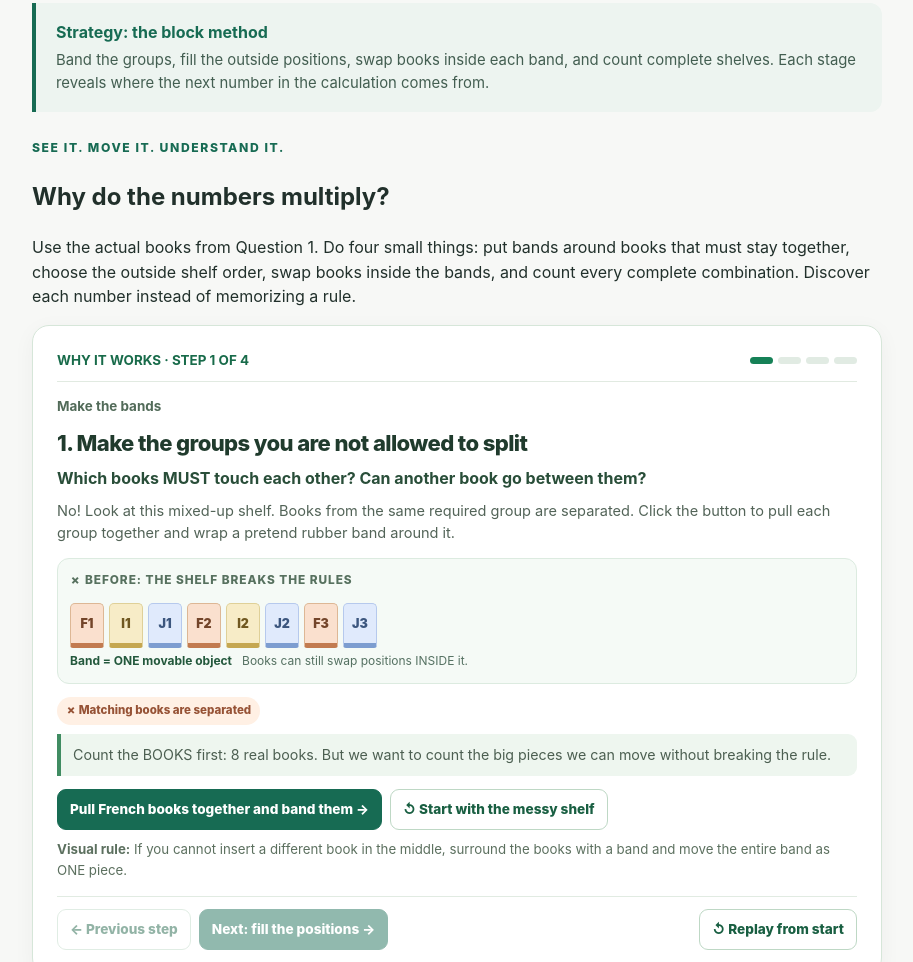
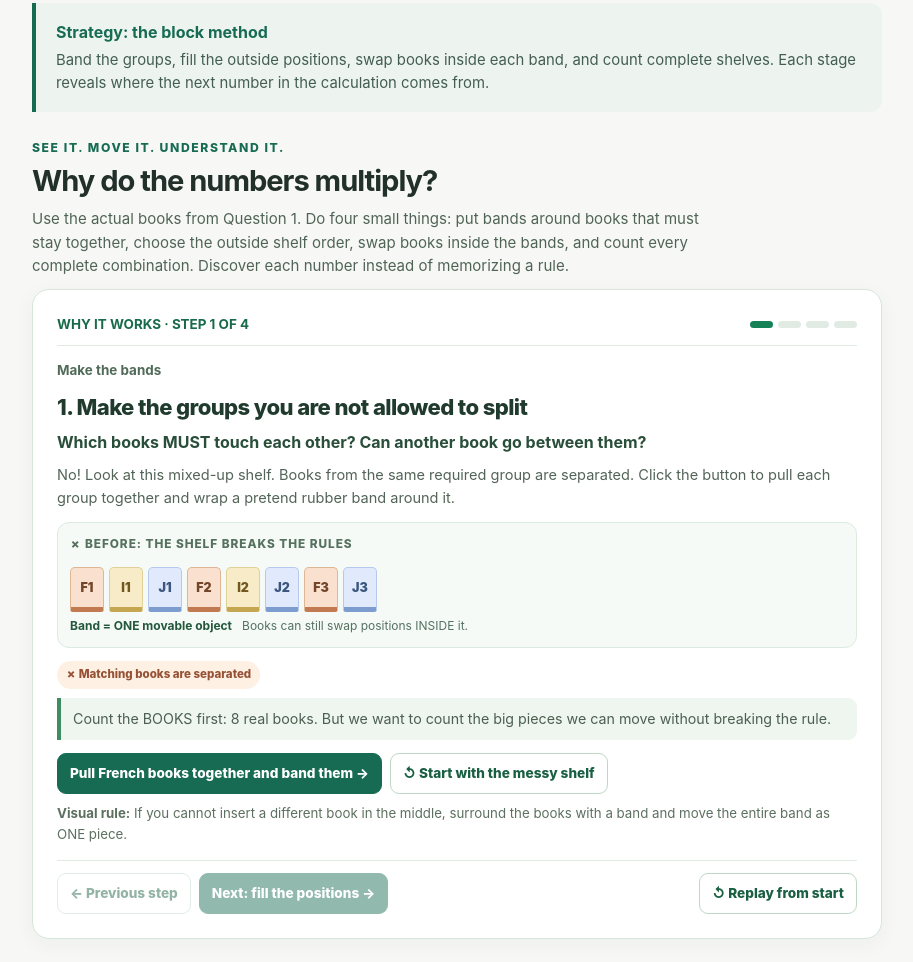
Before and after one commit to cghuisunshine/test, a plain HTML site: page amc8-book-arrangement-practice.html in a window 1280 px wide. Shown: the part 383-1345 px from the top of the page, without its empty margins (183-1096 px from the left). Drawn offline with Linux system fonts and the light colour scheme.

Commit message:
Style visual lesson introduction consistently with new book tutor

```diff
--- a/amc8-book-concepts.css
+++ b/amc8-book-concepts.css
@@ -124,3 +124,7 @@
 @media(prefers-reduced-motion:reduce) {
   .cb-book,.cb-band,.cb-tile,.cb-position.filled,.cb-answer { animation:none !important; }
 }
+/* Introduction above the interactive tutor */
+.why-lab { margin: 12px 0 30px; }
+.why-lab h2 { font-size: clamp(1.38rem, 3.4vw, 1.82rem); letter-spacing: -.035em; line-height: 1.22; margin: 5px 0 9px; }
+.why-sub { color: #506456; font-size: .94rem; max-width: 700px; margin: 0 0 12px; }
```
